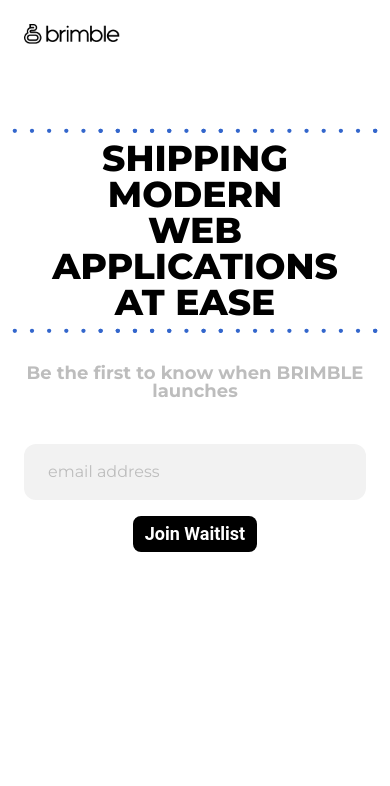
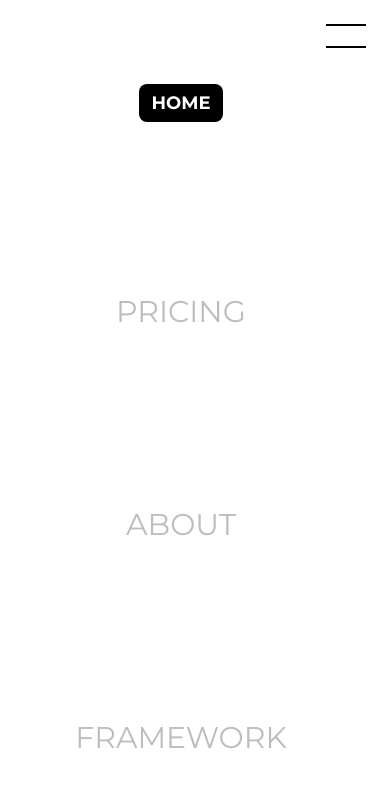
Before and after one commit to Sharpmind015/Brimble, a Vue app: page / in a window 390 px wide. Shown: the top 786 px of the page. Built offline with nearby package versions, Linux system fonts and the light colour scheme.

Commit message:
working on mobile menu

```diff
--- a/src/components/Heading.vue
+++ b/src/components/Heading.vue
@@ -1,7 +1,12 @@
 <script>
+import {gsap} from 'gsap'
 
 export default {
   name: 'Heading',
+  mounted() {
+    gsap.timeline().fromTo(`.dots-up circle`, {scale: 0}, {scale: 1, stagger: 0.02, duration: 1.2, delay: 1.2})
+    .fromTo(`.dots-down circle`, {scale: 0}, {scale: 1, stagger: 0.02, duration: 1.2})
+  }
 }
 </script>
 
@@ -9,50 +14,50 @@ export default {
   <h1 class="heading">
     <svg class="dots-up absolute" height="5" viewBox="0 0 538 5" fill="none" xmlns="http://www.w3.org/2000/svg">
 <circle cx="3.02085" cy="2.77" r="2.145" fill="#3366CC"/>
+<circle cx="3.02085" cy="2.77" r="2.145" fill="#3366CC"/>
+<circle cx="20.1816" cy="2.77" r="2.145" fill="#3366CC"/>
+<circle cx="20.1816" cy="2.77" r="2.145" fill="#3366CC"/>
+<circle cx="37.3419" cy="2.77" r="2.145" fill="#3366CC"/>
+<circle cx="54.5017" cy="2.77" r="2.145" fill="#3366CC"/>
+<circle cx="71.6589" cy="2.77" r="2.145" fill="#3366CC"/>
+<circle cx="88.8196" cy="2.77" r="2.145" fill="#3366CC"/>
+<circle cx="105.98" cy="2.77" r="2.145" fill="#3366CC"/>
+<circle cx="123.14" cy="2.77" r="2.145" fill="#3366CC"/>
+<circle cx="140.3" cy="2.77" r="2.145" fill="#3366CC"/>
+<circle cx="157.461" cy="2.77" r="2.145" fill="#3366CC"/>
+<circle cx="174.618" cy="2.77" r="2.145" fill="#3366CC"/>
+<circle cx="174.618" cy="2.77" r="2.145" fill="#3366CC"/>
+<circle cx="191.779" cy="2.77" r="2.145" fill="#3366CC"/>
+<circle cx="191.779" cy="2.77" r="2.145" fill="#3366CC"/>
+<circle cx="208.939" cy="2.77" r="2.145" fill="#3366CC"/>
+<circle cx="208.939" cy="2.77" r="2.145" fill="#3366CC"/>
+<circle cx="226.099" cy="2.77" r="2.145" fill="#3366CC"/>
+<circle cx="226.099" cy="2.77" r="2.145" fill="#3366CC"/>
+<circle cx="243.259" cy="2.77" r="2.145" fill="#3366CC"/>
+<circle cx="243.259" cy="2.77" r="2.145" fill="#3366CC"/>
+<circle cx="260.42" cy="2.77" r="2.145" fill="#3366CC"/>
 <circle cx="277.58" cy="2.77" r="2.145" fill="#3366CC"/>
-<circle cx="140.3" cy="2.77" r="2.145" fill="#3366CC"/>
+<circle cx="277.58" cy="2.77" r="2.145" fill="#3366CC"/>
+<circle cx="294.74" cy="2.77" r="2.145" fill="#3366CC"/>
+<circle cx="294.74" cy="2.77" r="2.145" fill="#3366CC"/>
+<circle cx="311.9" cy="2.77" r="2.145" fill="#3366CC"/>
+<circle cx="329.061" cy="2.77" r="2.145" fill="#3366CC"/>
+<circle cx="346.215" cy="2.77" r="2.145" fill="#3366CC"/>
+<circle cx="363.38" cy="2.77" r="2.145" fill="#3366CC"/>
+<circle cx="380.536" cy="2.77" r="2.145" fill="#3366CC"/>
+<circle cx="397.699" cy="2.77" r="2.145" fill="#3366CC"/>
 <circle cx="414.857" cy="2.77" r="2.145" fill="#3366CC"/>
-<circle cx="71.6589" cy="2.77" r="2.145" fill="#3366CC"/>
-<circle cx="346.215" cy="2.77" r="2.145" fill="#3366CC"/>
-<circle cx="208.939" cy="2.77" r="2.145" fill="#3366CC"/>
+<circle cx="432.017" cy="2.77" r="2.145" fill="#3366CC"/>
+<circle cx="449.176" cy="2.77" r="2.145" fill="#3366CC"/>
+<circle cx="449.176" cy="2.77" r="2.145" fill="#3366CC"/>
+<circle cx="466.337" cy="2.77" r="2.145" fill="#3366CC"/>
+<circle cx="466.337" cy="2.77" r="2.145" fill="#3366CC"/>
 <circle cx="483.497" cy="2.77" r="2.145" fill="#3366CC"/>
-<circle cx="208.939" cy="2.77" r="2.145" fill="#3366CC"/>
 <circle cx="483.497" cy="2.77" r="2.145" fill="#3366CC"/>
-<circle cx="20.1816" cy="2.77" r="2.145" fill="#3366CC"/>
-<circle cx="294.74" cy="2.77" r="2.145" fill="#3366CC"/>
-<circle cx="3.02085" cy="2.77" r="2.145" fill="#3366CC"/>
-<circle cx="277.58" cy="2.77" r="2.145" fill="#3366CC"/>
-<circle cx="20.1816" cy="2.77" r="2.145" fill="#3366CC"/>
-<circle cx="294.74" cy="2.77" r="2.145" fill="#3366CC"/>
-<circle cx="157.461" cy="2.77" r="2.145" fill="#3366CC"/>
-<circle cx="432.017" cy="2.77" r="2.145" fill="#3366CC"/>
-<circle cx="88.8196" cy="2.77" r="2.145" fill="#3366CC"/>
-<circle cx="363.38" cy="2.77" r="2.145" fill="#3366CC"/>
-<circle cx="226.099" cy="2.77" r="2.145" fill="#3366CC"/>
 <circle cx="500.658" cy="2.77" r="2.145" fill="#3366CC"/>
-<circle cx="226.099" cy="2.77" r="2.145" fill="#3366CC"/>
 <circle cx="500.658" cy="2.77" r="2.145" fill="#3366CC"/>
-<circle cx="37.3419" cy="2.77" r="2.145" fill="#3366CC"/>
-<circle cx="311.9" cy="2.77" r="2.145" fill="#3366CC"/>
-<circle cx="174.618" cy="2.77" r="2.145" fill="#3366CC"/>
-<circle cx="449.176" cy="2.77" r="2.145" fill="#3366CC"/>
-<circle cx="174.618" cy="2.77" r="2.145" fill="#3366CC"/>
-<circle cx="449.176" cy="2.77" r="2.145" fill="#3366CC"/>
-<circle cx="105.98" cy="2.77" r="2.145" fill="#3366CC"/>
-<circle cx="380.536" cy="2.77" r="2.145" fill="#3366CC"/>
-<circle cx="243.259" cy="2.77" r="2.145" fill="#3366CC"/>
 <circle cx="517.819" cy="2.77" r="2.145" fill="#3366CC"/>
-<circle cx="243.259" cy="2.77" r="2.145" fill="#3366CC"/>
 <circle cx="517.819" cy="2.77" r="2.145" fill="#3366CC"/>
-<circle cx="54.5017" cy="2.77" r="2.145" fill="#3366CC"/>
-<circle cx="329.061" cy="2.77" r="2.145" fill="#3366CC"/>
-<circle cx="191.779" cy="2.77" r="2.145" fill="#3366CC"/>
-<circle cx="466.337" cy="2.77" r="2.145" fill="#3366CC"/>
-<circle cx="191.779" cy="2.77" r="2.145" fill="#3366CC"/>
-<circle cx="466.337" cy="2.77" r="2.145" fill="#3366CC"/>
-<circle cx="123.14" cy="2.77" r="2.145" fill="#3366CC"/>
-<circle cx="397.699" cy="2.77" r="2.145" fill="#3366CC"/>
-<circle cx="260.42" cy="2.77" r="2.145" fill="#3366CC"/>
 <circle cx="534.979" cy="2.77" r="2.145" fill="#3366CC"/>
 </svg>
 
@@ -60,50 +65,50 @@ export default {
 
     <svg class="dots-down absolute" height="5" viewBox="0 0 538 5" fill="none" xmlns="http://www.w3.org/2000/svg">
 <circle cx="3.02085" cy="2.77" r="2.145" fill="#3366CC"/>
+<circle cx="3.02085" cy="2.77" r="2.145" fill="#3366CC"/>
+<circle cx="20.1816" cy="2.77" r="2.145" fill="#3366CC"/>
+<circle cx="20.1816" cy="2.77" r="2.145" fill="#3366CC"/>
+<circle cx="37.3419" cy="2.77" r="2.145" fill="#3366CC"/>
+<circle cx="54.5017" cy="2.77" r="2.145" fill="#3366CC"/>
+<circle cx="71.6589" cy="2.77" r="2.145" fill="#3366CC"/>
+<circle cx="88.8196" cy="2.77" r="2.145" fill="#3366CC"/>
+<circle cx="105.98" cy="2.77" r="2.145" fill="#3366CC"/>
+<circle cx="123.14" cy="2.77" r="2.145" fill="#3366CC"/>
+<circle cx="140.3" cy="2.77" r="2.145" fill="#3366CC"/>
+<circle cx="157.461" cy="2.77" r="2.145" fill="#3366CC"/>
+<circle cx="174.618" cy="2.77" r="2.145" fill="#3366CC"/>
+<circle cx="174.618" cy="2.77" r="2.145" fill="#3366CC"/>
+<circle cx="191.779" cy="2.77" r="2.145" fill="#3366CC"/>
+<circle cx="191.779" cy="2.77" r="2.145" fill="#3366CC"/>
+<circle cx="208.939" cy="2.77" r="2.145" fill="#3366CC"/>
+<circle cx="208.939" cy="2.77" r="2.145" fill="#3366CC"/>
+<circle cx="226.099" cy="2.77" r="2.145" fill="#3366CC"/>
+<circle cx="226.099" cy="2.77" r="2.145" fill="#3366CC"/>
+<circle cx="243.259" cy="2.77" r="2.145" fill="#3366CC"/>
+<circle cx="243.259" cy="2.77" r="2.145" fill="#3366CC"/>
+<circle cx="260.42" cy="2.77" r="2.145" fill="#3366CC"/>
 <circle cx="277.58" cy="2.77" r="2.145" fill="#3366CC"/>
-<circle cx="140.3" cy="2.77" r="2.145" fill="#3366CC"/>
+<circle cx="277.58" cy="2.77" r="2.145" fill="#3366CC"/>
+<circle cx="294.74" cy="2.77" r="2.145" fill="#3366CC"/>
+<circle cx="294.74" cy="2.77" r="2.145" fill="#3366CC"/>
+<circle cx="311.9" cy="2.77" r="2.145" fill="#3366CC"/>
+<circle cx="329.061" cy="2.77" r="2.145" fill="#3366CC"/>
+<circle cx="346.215" cy="2.77" r="2.145" fill="#3366CC"/>
+<circle cx="363.38" cy="2.77" r="2.145" fill="#3366CC"/>
+<circle cx="380.536" cy="2.77" r="2.145" fill="#3366CC"/>
+<circle cx="397.699" cy="2.77" r="2.145" fill="#3366CC"/>
 <circle cx="414.857" cy="2.77" r="2.145" fill="#3366CC"/>
-<circle cx="71.6589" cy="2.77" r="2.145" fill="#3366CC"/>
-<circle cx="346.215" cy="2.77" r="2.145" fill="#3366CC"/>
-<circle cx="208.939" cy="2.77" r="2.145" fill="#3366CC"/>
+<circle cx="432.017" cy="2.77" r="2.145" fill="#3366CC"/>
+<circle cx="449.176" cy="2.77" r="2.145" fill="#3366CC"/>
+<circle cx="449.176" cy="2.77" r="2.145" fill="#3366CC"/>
+<circle cx="466.337" cy="2.77" r="2.145" fill="#3366CC"/>
+<circle cx="466.337" cy="2.77" r="2.145" fill="#3366CC"/>
 <circle cx="483.497" cy="2.77" r="2.145" fill="#3366CC"/>
-<circle cx="208.939" cy="2.77" r="2.145" fill="#3366CC"/>
 <circle cx="483.497" cy="2.77" r="2.145" fill="#3366CC"/>
-<circle cx="20.1816" cy="2.77" r="2.145" fill="#3366CC"/>
-<circle cx="294.74" cy="2.77" r="2.145" fill="#3366CC"/>
-<circle cx="3.02085" cy="2.77" r="2.145" fill="#3366CC"/>
-<circle cx="277.58" cy="2.77" r="2.145" fill="#3366CC"/>
-<circle cx="20.1816" cy="2.77" r="2.145" fill="#3366CC"/>
-<circle cx="294.74" cy="2.77" r="2.145" fill="#3366CC"/>
-<circle cx="157.461" cy="2.77" r="2.145" fill="#3366CC"/>
-<circle cx="432.017" cy="2.77" r="2.145" fill="#3366CC"/>
-<circle cx="88.8196" cy="2.77" r="2.145" fill="#3366CC"/>
-<circle cx="363.38" cy="2.77" r="2.145" fill="#3366CC"/>
-<circle cx="226.099" cy="2.77" r="2.145" fill="#3366CC"/>
 <circle cx="500.658" cy="2.77" r="2.145" fill="#3366CC"/>
-<circle cx="226.099" cy="2.77" r="2.145" fill="#3366CC"/>
 <circle cx="500.658" cy="2.77" r="2.145" fill="#3366CC"/>
-<circle cx="37.3419" cy="2.77" r="2.145" fill="#3366CC"/>
-<circle cx="311.9" cy="2.77" r="2.145" fill="#3366CC"/>
-<circle cx="174.618" cy="2.77" r="2.145" fill="#3366CC"/>
-<circle cx="449.176" cy="2.77" r="2.145" fill="#3366CC"/>
-<circle cx="174.618" cy="2.77" r="2.145" fill="#3366CC"/>
-<circle cx="449.176" cy="2.77" r="2.145" fill="#3366CC"/>
-<circle cx="105.98" cy="2.77" r="2.145" fill="#3366CC"/>
-<circle cx="380.536" cy="2.77" r="2.145" fill="#3366CC"/>
-<circle cx="243.259" cy="2.77" r="2.145" fill="#3366CC"/>
 <circle cx="517.819" cy="2.77" r="2.145" fill="#3366CC"/>
-<circle cx="243.259" cy="2.77" r="2.145" fill="#3366CC"/>
 <circle cx="517.819" cy="2.77" r="2.145" fill="#3366CC"/>
-<circle cx="54.5017" cy="2.77" r="2.145" fill="#3366CC"/>
-<circle cx="329.061" cy="2.77" r="2.145" fill="#3366CC"/>
-<circle cx="191.779" cy="2.77" r="2.145" fill="#3366CC"/>
-<circle cx="466.337" cy="2.77" r="2.145" fill="#3366CC"/>
-<circle cx="191.779" cy="2.77" r="2.145" fill="#3366CC"/>
-<circle cx="466.337" cy="2.77" r="2.145" fill="#3366CC"/>
-<circle cx="123.14" cy="2.77" r="2.145" fill="#3366CC"/>
-<circle cx="397.699" cy="2.77" r="2.145" fill="#3366CC"/>
-<circle cx="260.42" cy="2.77" r="2.145" fill="#3366CC"/>
 <circle cx="534.979" cy="2.77" r="2.145" fill="#3366CC"/>
 </svg>
 
--- a/src/index.css
+++ b/src/index.css
@@ -16,11 +16,42 @@
 @tailwind components;
 @layer components {
   .header {
-    @apply pt-6 md:pt-8 lg:pt-10 flex justify-between items-center;
+    @apply pt-6 md:pt-8 lg:pt-10 flex justify-between items-center relative;
+  }
+  .nav-mobile {
+    @apply w-full min-h-screen fixed top-0 left-0 bg-white block md:hidden;
+    z-index: 1000;
+  }
+  .menu-mobile {
+    @apply flex justify-around items-center min-h-screen w-full flex-col;
+  }
+  .menu-btn {
+    @apply fixed block md:hidden;
+    top: 24px;
+    right: 24px;
+    width: 40px;
+    height: 24px;
+    z-index: 1001;
+  }
+  .menu-btn:before,
+  .menu-btn:after {
+    @apply absolute left-0 bg-black;
+    content: "";
+    width: 100%;
+    height: 2px;
+  }
+  .menu-btn:before {
+    @apply top-0;
+  }
+  .menu-btn:after {
+    @apply bottom-0;
   }
   .btn,
   .link {
     @apply text-lg lg:text-xl leading-7;
+  }
+  .menu-mobile .link {
+    @apply text-3xl;
   }
   .link {
     @apply font-normal;
@@ -46,7 +77,7 @@
     @apply mt-11 flex justify-center flex-wrap;
   }
   .input-mail {
-    @apply rounded-xl py-4 pl-6 pr-10 sm:mr-6 mb-4;
+    @apply rounded-xl py-4 pl-6 pr-10 sm:mr-6 mb-4 focus:border-black;
     background-color: #f2f2f2;
     width: 428px;
     max-width: 100%;
@@ -56,7 +87,7 @@
     color: #bdbdbd;
   }
   .form-btn {
-    @apply font-bold text-white px-3 py-1 bg-black rounded-lg text-lg md:text-xl mb-4;
+    @apply font-bold text-white px-3 py-1 bg-black rounded-lg text-lg md:text-xl mb-4 cursor-pointer;
     font-family: Roboto;
   }
   .vue {
--- a/src/layouts/Header.vue
+++ b/src/layouts/Header.vue
@@ -54,6 +54,7 @@ export default {
 <template>
   <header class="header">
     <img class=" w-24 " src="../assets/Brimble.png" alt="Bimble logo">
+    <button aria-label="Click to open main menu" class="menu-btn"></button>
     <nav class=" w-3/4 btw-center hidden md:flex ">
     <ul class="flex btw-center " role="list">
       <NavItem :key="index" :item="item" v-for="(item, index) in items" />
@@ -62,5 +63,10 @@ export default {
       <SocialItem :key="index" :item="link" v-for="(link, index) in socialLinks"></SocialItem>
     </ul>
     </nav>
+    <nav class="nav-mobile">
+    <ul class="menu-mobile" role="list">
+      <NavItem :key="index" :item="item" v-for="(item, index) in items" />
+    </ul>
+    </nav>
   </header>
 </template>
```
Also changed, not shown: src/layouts/Hero.vue (+7 -3 lines).
